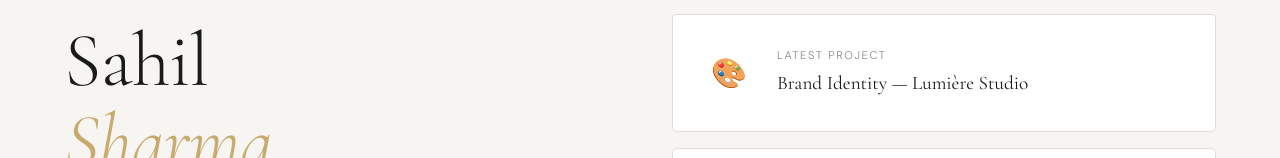
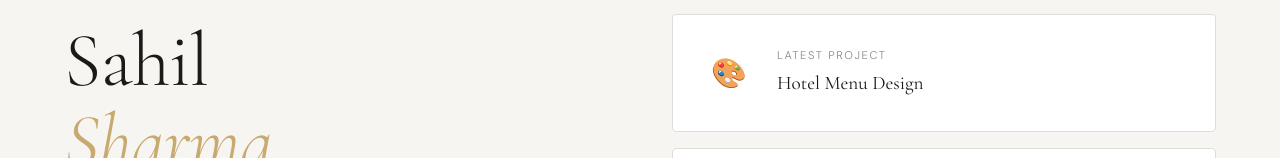
Before and after one commit to craftedvisionco/Portfolio, a plain HTML site: page index.html in a window 1280 px wide. Shown: the part 225-383 px from the top of the page. Drawn offline with nearby package versions, Linux system fonts and the light colour scheme.

Commit message:
Update index.html

```diff
--- a/index.html
+++ b/index.html
@@ -569,7 +569,7 @@
         <div class="card-icon">🎨</div>
         <div>
           <p class="card-label">Latest Project</p>
-          <p class="card-title">Brand Identity — Lumière Studio</p>
+          <p class="card-title">Hotel Menu Design</p>
         </div>
       </div>
       <div class="hero-card">
```
